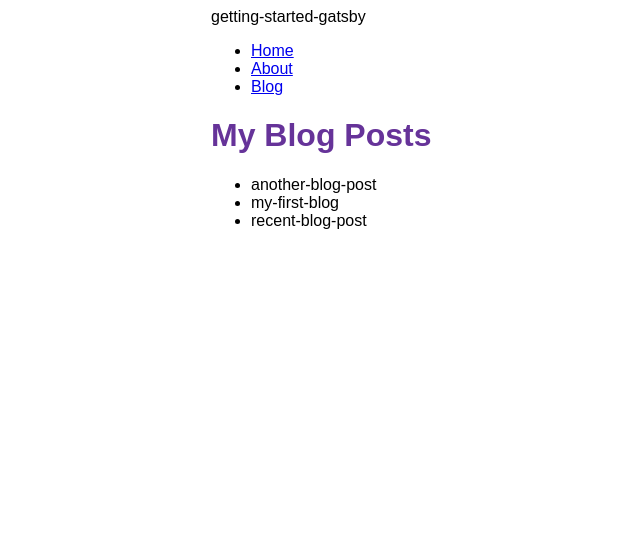
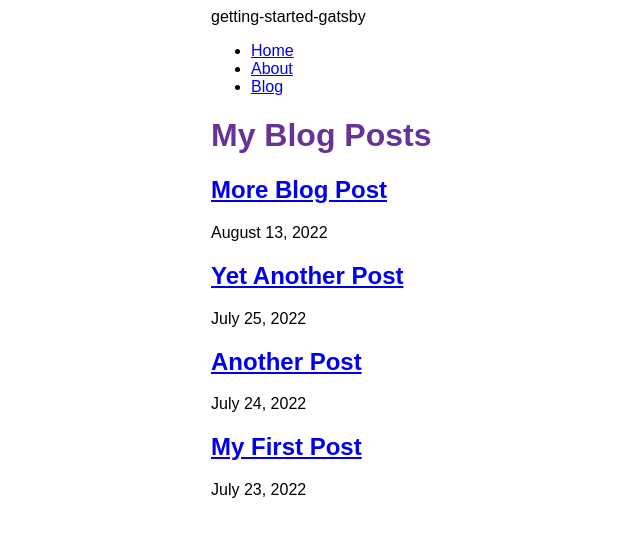
Before and after one commit to nggar/getting-started-gatsby, a Gatsby site: page /blog in a window 1280 px wide. Shown: the whole page, without its empty margins (179-819 px from the left). Built offline with nearby package versions, Linux system fonts and the light colour scheme; Gatsby itself is replaced by a stand-in of ours.

Commit message:
create pages programmatically from data

```diff
--- /dev/null
+++ b/blog/another-post.mdx
@@ -0,0 +1,6 @@
+---
+title: 'Another Post'
+date: '2022-07-24'
+---
+
+Here's another post! It's even better than the first one!
--- /dev/null
+++ b/blog/more-blog-post.mdx
@@ -0,0 +1,6 @@
+---
+title: 'More Blog Post'
+date: '2022-08-13'
+---
+
+This is more blog post! Isn't it _great_?
--- /dev/null
+++ b/blog/my-first-post.mdx
@@ -0,0 +1,12 @@
+---
+title: 'My First Post'
+date: '2022-07-23'
+---
+
+This is my first blog post! Isn't it _great_?
+
+Some of my **favorite** things are:
+
+-   Petting dogs
+-   Singing
+-   Eating potato-based foods
--- /dev/null
+++ b/blog/yet-another-post.mdx
@@ -0,0 +1,6 @@
+---
+title: 'Yet Another Post'
+date: '2022-07-25'
+---
+
+Wow look at all this content. How do they do it?
--- a/gatsby-config.js
+++ b/gatsby-config.js
@@ -13,5 +13,6 @@
                 path: `${__dirname}/blog`,
             },
         },
+        'gatsby-plugin-mdx',
     ],
 };
--- a/package.json
+++ b/package.json
@@ -15,8 +15,11 @@
     "clean": "gatsby clean"
   },
   "dependencies": {
+    "@mdx-js/mdx": "^1.6.22",
+    "@mdx-js/react": "^1.6.22",
     "gatsby": "^4.20.0",
     "gatsby-plugin-image": "^2.20.0",
+    "gatsby-plugin-mdx": "^3.20.0",
     "gatsby-plugin-sharp": "^4.20.0",
     "gatsby-source-filesystem": "^4.20.0",
     "react": "^18.1.0",
--- a/src/components/layout.module.css
+++ b/src/components/layout.module.css
@@ -20,7 +20,7 @@
 }
 
 .site-title {
-    font-size: 1rem;
+    font-size: 2rem;
     color: gray;
     font-weight: 700;
     margin: 3rem 0;
--- a/src/pages/blog.js
+++ /dev/null
@@ -1,27 +0,0 @@
-import React from 'react';
-import { graphql } from 'gatsby';
-import Layout from '../components/layout';
-
-const BlogPost = ({ data }) => {
-    return (
-        <Layout pageTitle="My Blog Posts">
-            <ul>
-                {data.allFile.nodes.map((node) => (
-                    <li>{node.name}</li>
-                ))}
-            </ul>
-        </Layout>
-    );
-};
-
-export const query = graphql`
-    query {
-        allFile {
-            nodes {
-                name
-            }
-        }
-    }
-`;
-
-export default BlogPost;
--- /dev/null
+++ b/src/pages/blog/index.js
@@ -0,0 +1,37 @@
+import React from 'react';
+import { graphql, Link } from 'gatsby';
+import Layout from '../../components/layout';
+
+const BlogPost = ({ data }) => {
+    return (
+        <Layout pageTitle="My Blog Posts">
+            {data.allMdx.nodes.map((node) => (
+                <article key={node.id}>
+                    <h2>
+                        <Link to={`./${node.slug}`}>
+                            {node.frontmatter.title}
+                        </Link>
+                    </h2>
+                    <p>{node.frontmatter.date}</p>
+                </article>
+            ))}
+        </Layout>
+    );
+};
+
+export const query = graphql`
+    query {
+        allMdx(sort: { fields: frontmatter___date, order: DESC }) {
+            nodes {
+                frontmatter {
+                    date(formatString: "MMMM D, YYYY")
+                    title
+                }
+                id
+                slug
+            }
+        }
+    }
+`;
+
+export default BlogPost;
```
Also changed, not shown: src/pages/blog/{mdx.slug}.js (added, +27 -0 lines), blog/another-blog-post.mdx (deleted), blog/my-first-blog.mdx (deleted), blog/recent-blog-post.mdx (deleted), 1 other file.
